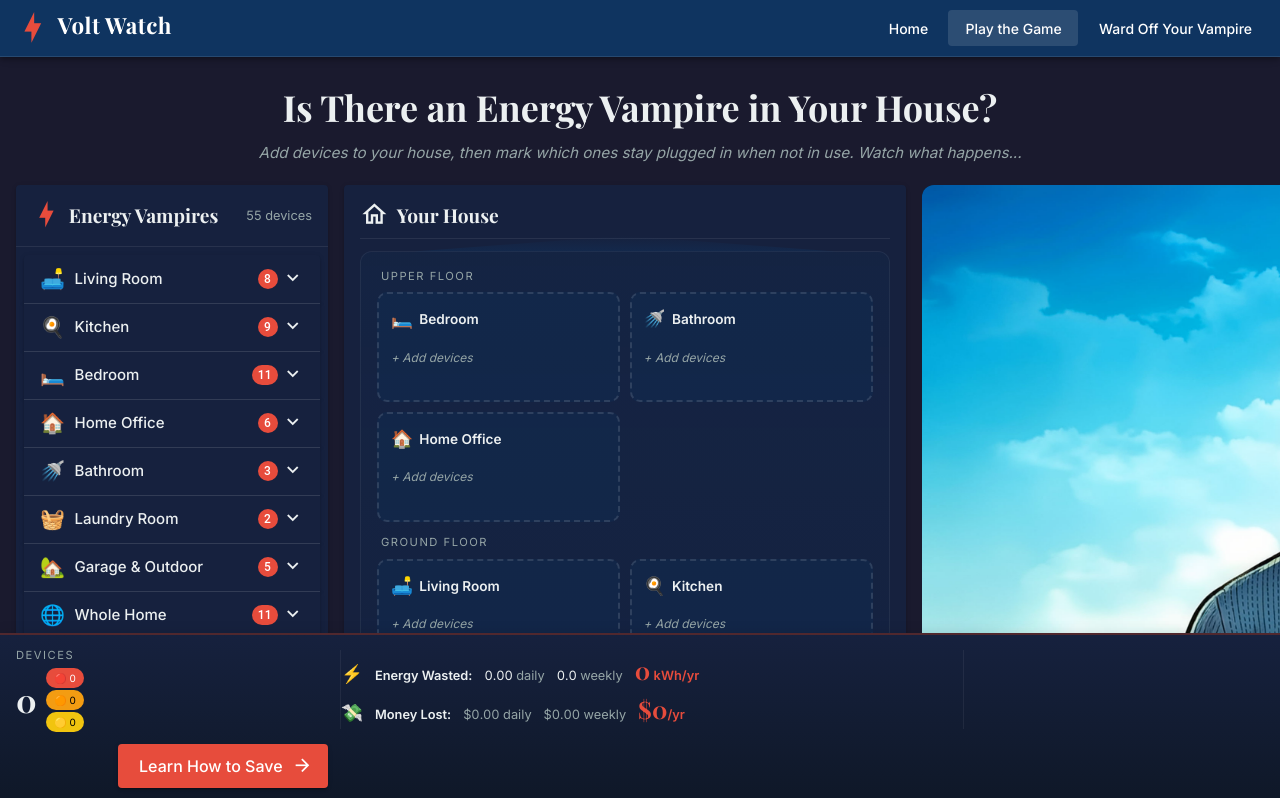
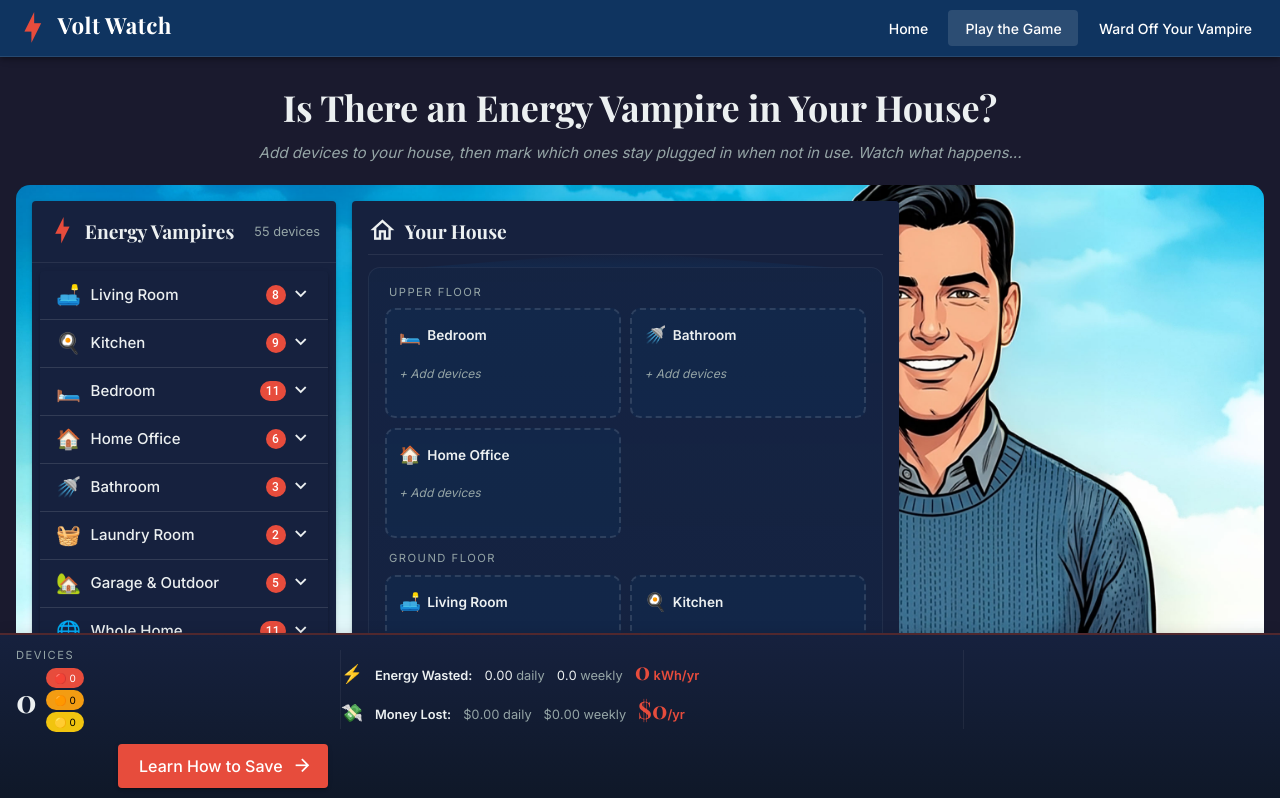
Before and after one commit to onerredfish77/energy-vampires, a Vue app: page /game in a window 1280 px wide. Shown: the top 798 px of the page. Built offline with nearby package versions, Linux system fonts and the light colour scheme.

Commit message:
feat: restructure GameView layout to integrate VampireDisplay as a full-width background

```diff
--- a/src/components/game/VampireDisplay.vue
+++ b/src/components/game/VampireDisplay.vue
@@ -50,23 +50,14 @@ const currentCaption = computed(
 <style scoped>
 .vampire-display {
   position: relative;
+  width: 100%;
   height: 100%;
-  min-height: 480px;
-  display: flex;
-  flex-direction: column;
-  justify-content: center;
-  align-items: center;
-  padding: 2rem 1rem 5rem;
-  border-radius: 12px;
   overflow: hidden;
   background: #0F1828;
 }
 .vampire-stage {
   position: absolute;
   inset: 0;
-  display: flex;
-  align-items: center;
-  justify-content: center;
   opacity: 0;
   transition: opacity 800ms ease-in-out;
   pointer-events: none;
@@ -78,31 +69,33 @@ const currentCaption = computed(
   width: 100%;
   height: 100%;
   object-fit: cover;
-  object-position: center;
+  object-position: center right;
   user-select: none;
   -webkit-user-drag: none;
 }
 .vampire-caption {
   position: absolute;
   bottom: 0;
-  left: 0;
+  /* Sit in the right ~30% gutter where the character lives. */
   right: 0;
-  padding: 1.5rem 1rem 1rem;
+  left: 70%;
+  padding: 1.25rem 1.25rem 1.25rem;
   text-align: center;
   font-family: 'Playfair Display', Georgia, serif;
   background: linear-gradient(180deg, transparent 0%, rgba(15, 24, 40, 0.85) 60%, rgba(15, 24, 40, 0.95) 100%);
   z-index: 2;
+  pointer-events: none;
 }
 .vampire-caption p {
-  font-size: clamp(1rem, 1.6vw, 1.35rem);
+  font-size: clamp(0.95rem, 1.4vw, 1.25rem);
   color: #ECF0F1;
-  margin: 0 0 0.5rem;
+  margin: 0 0 0.4rem;
   font-style: italic;
-  text-shadow: 0 2px 8px rgba(0, 0, 0, 0.8);
+  text-shadow: 0 2px 8px rgba(0, 0, 0, 0.85);
 }
 .vampire-watts {
   font-family: 'Inter', sans-serif;
-  font-size: 0.85rem;
+  font-size: 0.75rem;
   color: #95A5A6;
   letter-spacing: 1px;
 }
@@ -114,4 +107,10 @@ const currentCaption = computed(
 .caption-fade-leave-to {
   opacity: 0;
 }
+
+@media (max-width: 960px) {
+  .vampire-caption {
+    left: 0;
+  }
+}
 </style>
--- a/src/views/GameView.vue
+++ b/src/views/GameView.vue
@@ -7,6 +7,9 @@
       </p>
     </header>
 
+    <div class="game-stage">
+      <VampireDisplay class="game-stage__vampire" />
+
       <div class="game-grid">
         <div class="game-col game-col--left">
           <DevicePanel />
@@ -14,8 +17,7 @@
         <div class="game-col game-col--center">
           <HousePanel @open-room="openDrawer" />
         </div>
-      <div class="game-col game-col--right">
-        <VampireDisplay />
+        <div class="game-col game-col--right" aria-hidden="true" />
       </div>
     </div>
 
@@ -95,29 +97,63 @@ watch(toastOpen, (open) => {
   margin: 0;
   font-style: italic;
 }
+
+/* Stage holds the vampire as a full-width background layer with the
+   panel grid sitting on top. */
+.game-stage {
+  position: relative;
+  height: calc(100vh - 240px);
+  min-height: 540px;
+  border-radius: 14px;
+  overflow: hidden;
+  isolation: isolate;
+}
+.game-stage__vampire {
+  position: absolute;
+  inset: 0;
+  z-index: 0;
+}
 .game-grid {
+  position: relative;
+  z-index: 1;
   display: grid;
   grid-template-columns: 25% 45% 30%;
   gap: 1rem;
   align-items: stretch;
-  height: calc(100vh - 240px);
-  min-height: 540px;
+  height: 100%;
+  padding: 1rem;
 }
 .game-col {
   min-width: 0;
   height: 100%;
 }
 .game-col--right {
+  /* Intentionally empty so the vampire (positioned on the right side of
+     each illustration) is always visible. */
+  pointer-events: none;
+}
+
+@media (max-width: 960px) {
+  .game-stage {
+    height: auto;
+    min-height: 0;
+  }
+  .game-stage__vampire {
     position: relative;
+    height: 320px;
+    inset: auto;
   }
-@media (max-width: 960px) {
   .game-grid {
     grid-template-columns: 1fr;
     height: auto;
+    padding: 0.5rem;
   }
   .game-col {
     height: auto;
     min-height: 320px;
+  }
+  .game-col--right {
+    display: none;
   }
 }
 .savings-toast :deep(.v-snackbar__wrapper) {
```
Lines whose indentation alone changed are shown as unchanged.
